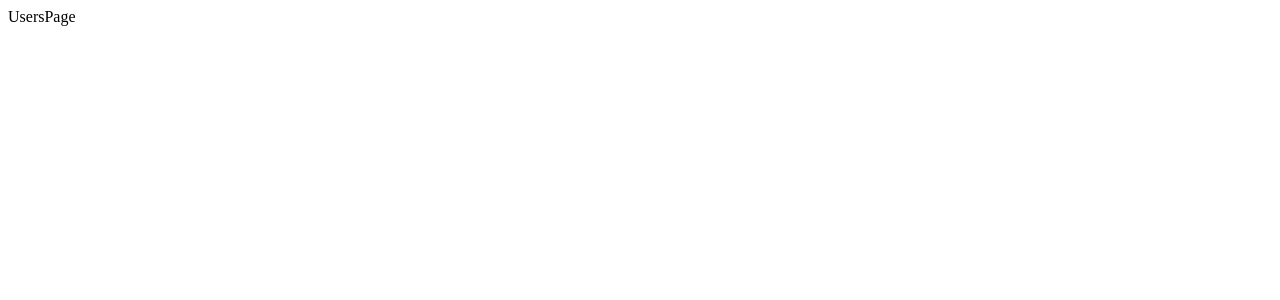
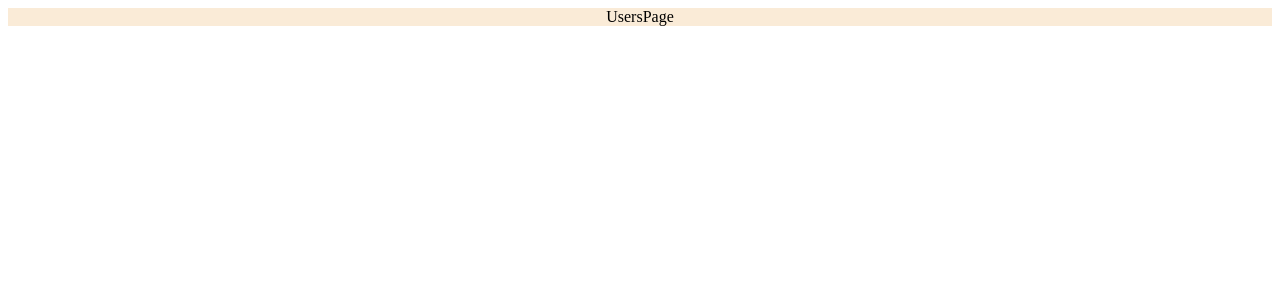
Before and after one commit to andreyctkn/react-typescript-starter-kit, a React app: page / in a window 1280 px wide. Shown: the top 300 px of the page. Built offline with nearby package versions, Linux system fonts and the light colour scheme; the HTML template or start-up script is replaced by a standard one.

Commit message:
fixed unit tests

```diff
--- a/src/app/users/UsersComponent.tsx
+++ b/src/app/users/UsersComponent.tsx
@@ -1,7 +1,15 @@
+import { css } from "emotion";
 import React, { Component } from "react";
+
+export const containerClass = css`
+    display: flex;
+    justify-content: center;
+    align-items: center;
+    background-color: antiquewhite;
+`;
 
 export class UsersComponent extends Component {
     public render(): JSX.Element {
-        return <div>UsersPage</div>;
+        return <div className={containerClass}>UsersPage</div>;
     }
 }
```
Also changed, not shown: 1 other file (tests, documents, lock files or other folders).
